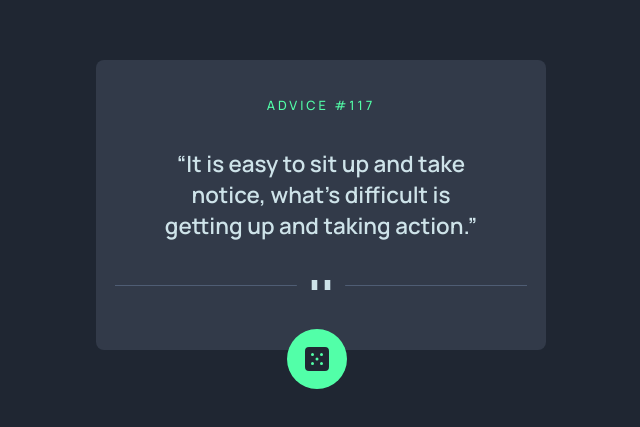
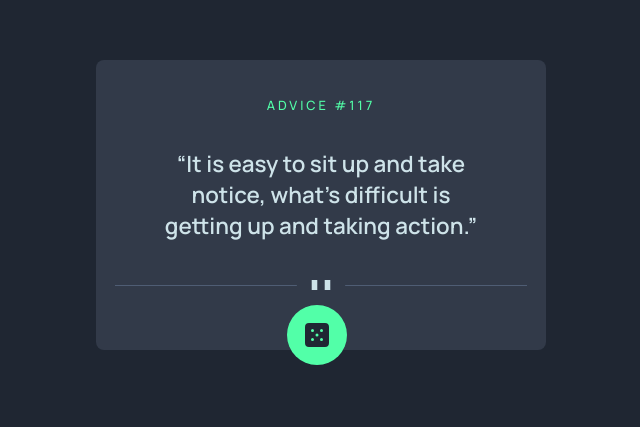
Before and after one commit to Devhoss/advice-generator-app-main, a plain HTML site: page index.html in a window 1280 px wide. Shown: the part 195-622 px from the top of the page, without its empty margins (319-959 px from the left). Drawn offline with Linux system fonts and the light colour scheme.

Commit message:
Fiz button height

```diff
--- a/style.css
+++ b/style.css
@@ -145,7 +145,7 @@ body {
 
   .btn {
     right: 48%;
-    bottom: 27%;
+    bottom: 30%;
   }
 
   .pattern-devider {
```
